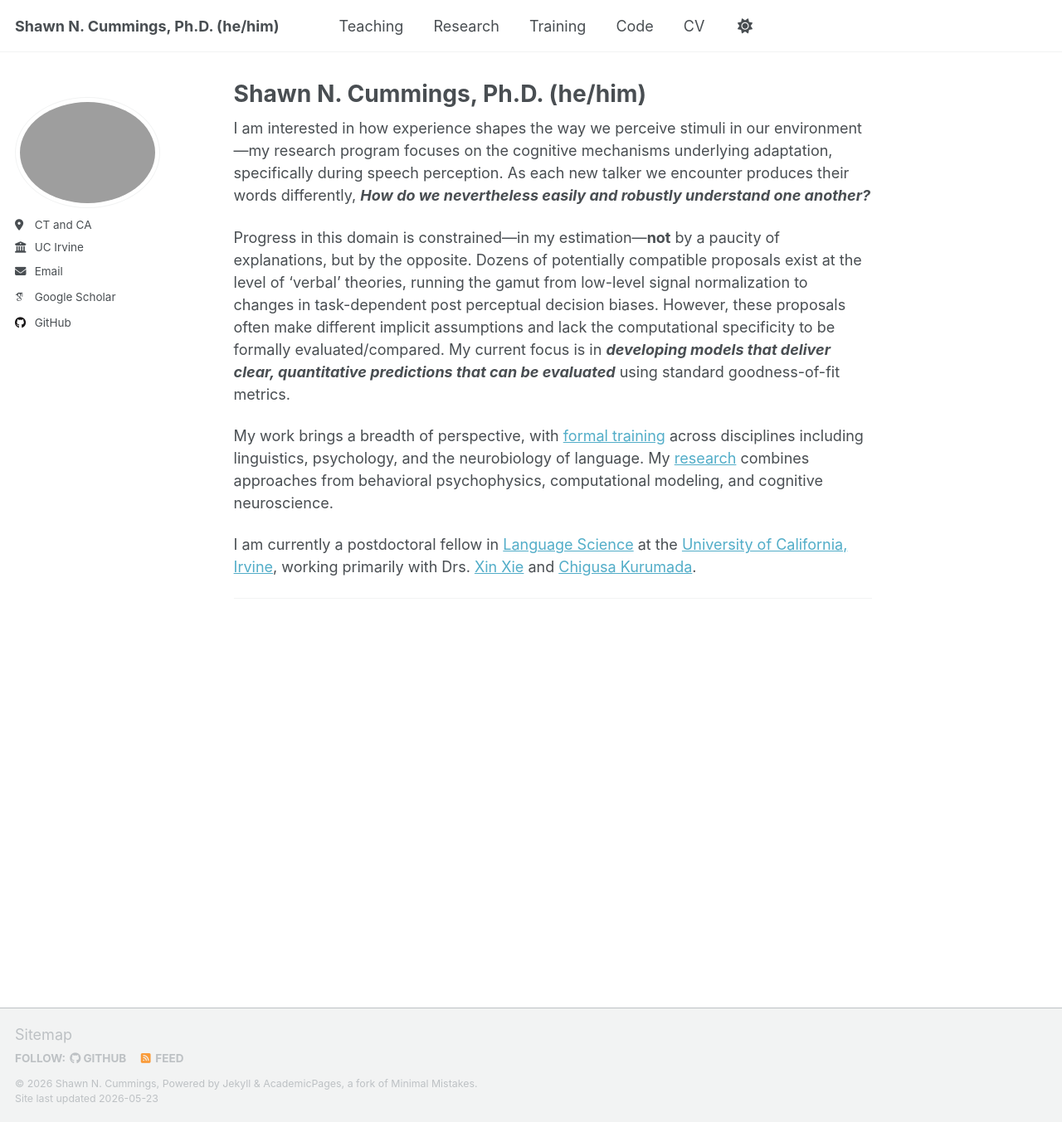
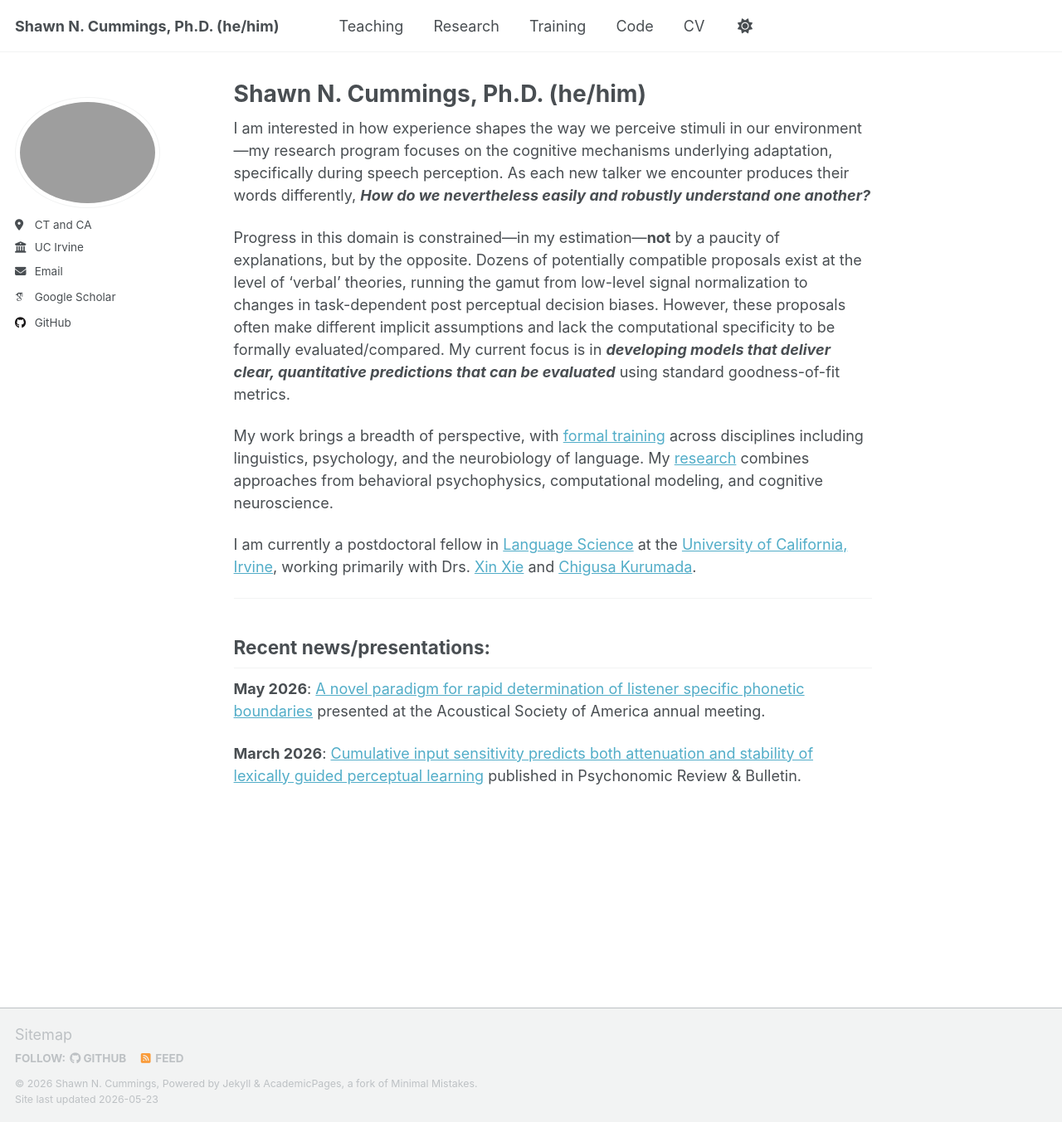
Before and after one commit to ShawnNCummings/ShawnNCummings.github.io, a Jekyll site: the page built from _pages/about.md, in a window 1280 px wide and 1353 px high. Shown: the whole window at 83% size. Built offline with Jekyll 4.4.1, drawn with Linux system fonts in a browser that asks for light colours; some web fonts are replaced; a script that is not in the unit is left out.

Commit message:
Added news and PBC

```diff
--- a/_pages/about.md
+++ b/_pages/about.md
@@ -16,3 +16,10 @@ My work brings a breadth of perspective, with [formal training](https://shawnncu
 I am currently a postdoctoral fellow in [Language Science](https://www.langsci.uci.edu/) at the [University of California, Irvine](https://uci.edu/), working primarily with Drs. [Xin Xie](https://sites.uci.edu/sclab/people/) and [Chigusa Kurumada](https://kinderlab.bcs.rochester.edu/#people).
 
 ------------------------------------------------------------------------
+
+## Recent news/presentations:
+
+**May 2026**: [A novel paradigm for rapid determination of listener specific phonetic boundaries](https://shawnncummings.github.io/files/PBC_ASA.pdf) presented at the Acoustical Society of America annual meeting.
+
+**March 2026**: [Cumulative input sensitivity predicts both attenuation and stability
+of lexically guided perceptual learning](https://shawnncummings.github.io/files/CHT26.pdf) published in Psychonomic Review & Bulletin.
```
Also changed, not shown: 1 other file.
